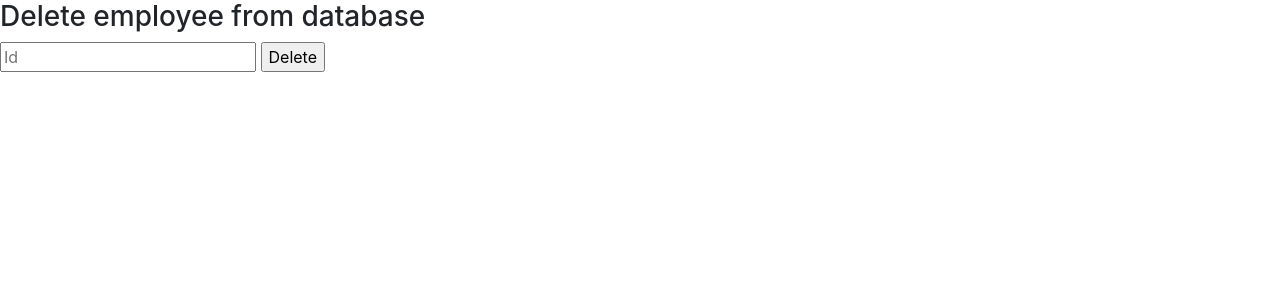
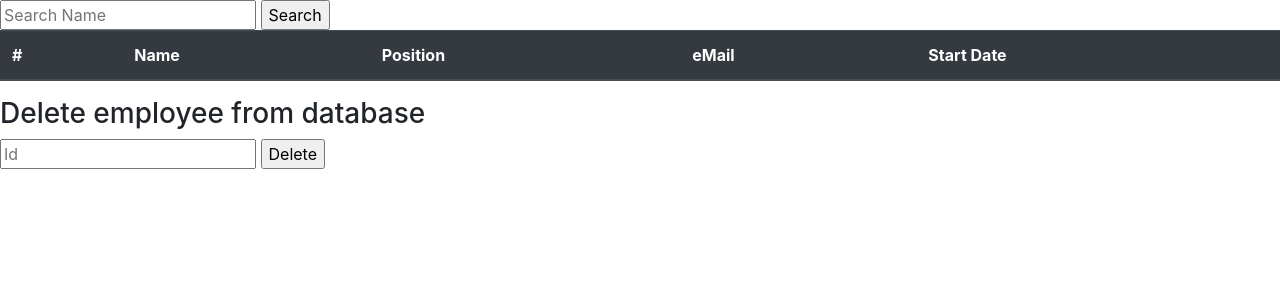
Before and after one commit to gabber78/PDO-CRUD-Staff-Record, a PHP site: page /delete.php in a window 1280 px wide. Shown: the part 56-356 px from the top of the page. Run offline with PHP 8.4, Linux system fonts and the light colour scheme; tables that the repository leaves empty or names only in its code hold one stand-in row (values such as "Sample post"); lists and menus that the app fills with data are empty.

Commit message:
some code clean up

```diff
--- a/db.php
+++ b/db.php
@@ -27,13 +27,19 @@ class DB {
     $stmt = $this->conn->prepare($sql);
     //execute the query
     $stmt->execute(['name' => $name, 'position' => $position, 'email' => $email, 'startDate' => $startDate]);
-    echo "data inserted";
+    echo "New employee added!";
   }
 
-  public function editData($id, $name){
-    $sql = "UPDATE staff_db SET name = :name WHERE id = :id";
+  public function editData($id, $name, $position, $email, $startDate){
+    $sql = "UPDATE staff_db SET
+            name      = :name,
+            position  = :position,
+            email     = :email,
+            startDate = :startDate
+            WHERE id  = :id";
+
     $stmt = $this->conn->prepare($sql);
-    $stmt->execute(['id'=> $id, 'name'=> $name]);
+    $stmt->execute(['id' => $id, 'name' => $name, 'position' => $position, 'email' => $email, 'startDate' => $startDate]);
   }
 
   public function searchData($name){
@@ -56,7 +62,7 @@ class DB {
     $sql = "DELETE FROM staff_db WHERE id = :id";
     $stmt = $this->conn->prepare($sql);
     $stmt->execute(['id'=> $id]);
-    echo "ID: " . $id . "Name: " . $name . " was deleted.";
+    echo "Employee with ID: " . $id . " was deleted.";
     //echo $stmt->rowCount() . " rows were affected.";
   }
 
--- a/www/delete.php
+++ b/www/delete.php
@@ -1,17 +1,19 @@
 <?php
 
-include('header.php');
+//include('header.php');
+include('search.php');
 
 require_once('../db.php');
 $db = new DB();
 
 if (isset($_POST['deleteData'])) {
-  //echo $_POST['id'];
-  $id = $_POST['id'];
-  $db->deleteData($id);
-}
+      //echo $_POST['id'];
+      $id = $_POST['id'];
+      $db->deleteData($id);
+    }
 
  ?>
+
 <h3>Delete employee from database</h3>
  <form method="post" action="delete.php">
    <input type="text" name="id" placeholder="Id">
--- a/www/edit.php
+++ b/www/edit.php
@@ -6,9 +6,12 @@ require_once '../db.php';
     if(isset($_POST['editData'])){
       $id = $_POST['id'];
       $name = $_POST['name'];
+      $position = $_POST['position'];
+      $email = $_POST['email'];
+      $startDate = $_POST['startDate'];
 
       $db = new DB();
-      $db->editData($id, $name);
+      $db->editData($id, $name, $position, $email, $startDate);
       header('Location: index.php');
     }
 
@@ -29,6 +32,7 @@ require_once '../db.php';
 
              <input type="submit" name="editData" value="Submit Changes">
 
+
        <?php }
           ?>
    </form>
```
